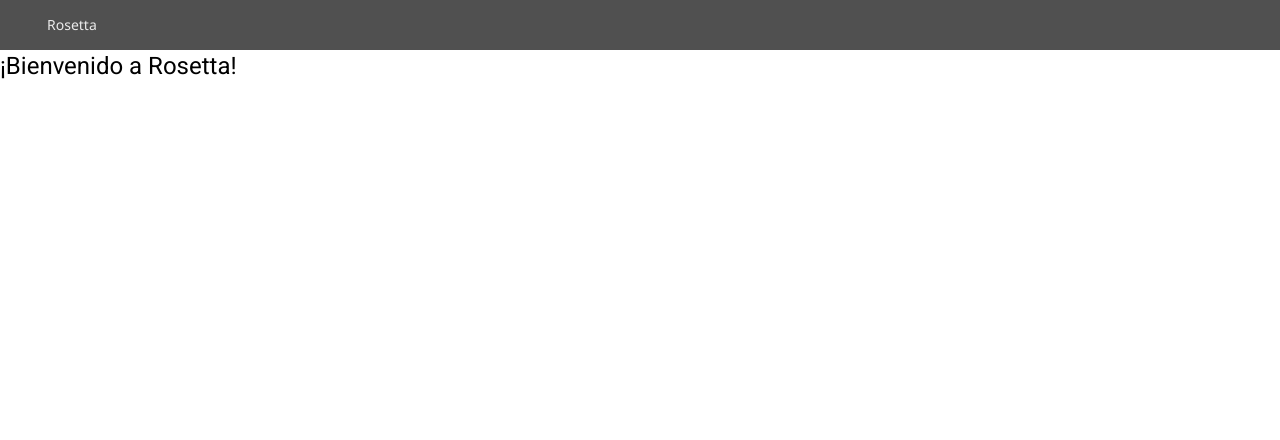
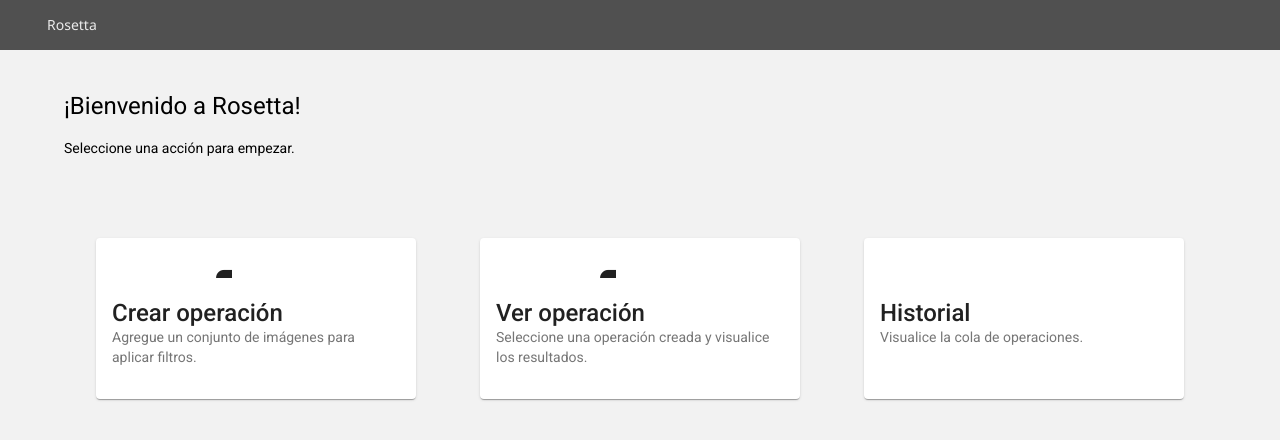
Before and after one commit to migueladanrm/Rosetta, an Angular app in the folder webapp/: page / in a window 1280 px wide. Shown: the top 440 px of the page. Built offline with nearby package versions, Linux system fonts and the light colour scheme.

Commit message:
webapp: home

```diff
--- a/webapp/src/app/app.module.ts
+++ b/webapp/src/app/app.module.ts
@@ -9,6 +9,9 @@ import { CreateOperationComponent } from './create-operation/create-operation.co
 import { MatButtonModule } from '@angular/material/button';
 import { MatCheckboxModule } from '@angular/material/checkbox';
 import { MatInputModule } from '@angular/material/input';
+import { MatCardModule } from '@angular/material/card';
+import { MatIconModule } from '@angular/material/icon';
+import { MatRippleModule } from '@angular/material/core';
 
 @NgModule({
   declarations: [AppComponent, HomeComponent, CreateOperationComponent],
@@ -19,6 +22,9 @@ import { MatInputModule } from '@angular/material/input';
     MatButtonModule,
     MatCheckboxModule,
     MatInputModule,
+    MatCardModule,
+    MatIconModule,
+    MatRippleModule,
   ],
   providers: [],
   bootstrap: [AppComponent],
--- a/webapp/src/app/home/home.component.html
+++ b/webapp/src/app/home/home.component.html
@@ -1,5 +1,66 @@
-<div style="margin: auto">
-  <h1>¡Bienvenido a Rosetta!</h1>
+<div>
+  <h1 style="margin-top: 5vh; margin-left: 5vw">¡Bienvenido a Rosetta!</h1>
+  <p style="margin-left: 5vw">Seleccione una acción para empezar.</p>
 
-  <div></div>
+  <div
+    class="center-horizontal flex-space-between"
+    style="
+      display: flex;
+      flex-direction: row;
+      width: auto;
+      margin-left: 7.5vw;
+      margin-right: 7.5vw;
+      margin-top: 10vh;
+    "
+  >
+    <mat-card
+      class="action-card"
+      mat-ripple
+      style="margin-right: 5vw; width: 25vw"
+    >
+      <div>
+        <div style="margin: auto; width: 96px; margin-bottom: 24px">
+          <mat-icon aria-hidden="false" style="font-size: 96px"
+            >create_new_folder</mat-icon
+          >
+        </div>
+        <mat-card-title>Crear operación</mat-card-title>
+        <mat-card-subtitle
+          >Agregue un conjunto de imágenes para aplicar
+          filtros.</mat-card-subtitle
+        >
+      </div>
+    </mat-card>
+
+    <mat-card
+      class="action-card"
+      mat-ripple
+      style="margin-right: 5vw; width: 25vw"
+    >
+      <div>
+        <div style="margin: auto; width: 96px; margin-bottom: 24px">
+          <mat-icon aria-hidden="false" style="font-size: 96px"
+            >folder</mat-icon
+          >
+        </div>
+        <mat-card-title>Ver operación</mat-card-title>
+        <mat-card-subtitle
+          >Seleccione una operación creada y visualice los
+          resultados.</mat-card-subtitle
+        >
+      </div>
+    </mat-card>
+
+    <mat-card class="action-card" mat-ripple style="width: 25vw">
+      <div>
+        <div style="margin: auto; width: 96px; margin-bottom: 24px">
+          <mat-icon aria-hidden="false" style="font-size: 96px"
+            >history</mat-icon
+          >
+        </div>
+        <mat-card-title>Historial</mat-card-title>
+        <mat-card-subtitle>Visualice la cola de operaciones.</mat-card-subtitle>
+      </div>
+    </mat-card>
+  </div>
 </div>
--- a/webapp/src/styles.scss
+++ b/webapp/src/styles.scss
@@ -1,4 +1,36 @@
 /* You can add global styles to this file, and also import other style files */
 
-html, body { height: 100%; }
-body { margin: 0; font-family: Roboto, "Helvetica Neue", sans-serif; }
+html,
+body {
+  height: 100%;
+  background-color: #f2f2f2;
+}
+body {
+  margin: 0;
+  font-family: Roboto, "Helvetica Neue", sans-serif;
+}
+
+.flex-space-between {
+  flex: auto;
+  flex-grow: 1;
+  flex-shrink: 1;
+  flex-basis: auto;
+}
+
+.pos-right {
+  margin-right: 0 !important;
+}
+
+.pos-rel {
+  position: relative !important;
+}
+
+.center-vertical {
+  margin-bottom: auto;
+  margin-top: auto;
+}
+
+.center-horizontal {
+  margin-left: auto;
+  margin-right: auto;
+}
```
Also changed, not shown: 1 other file (tests, documents, lock files or other folders).
